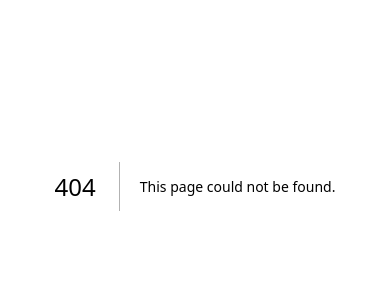
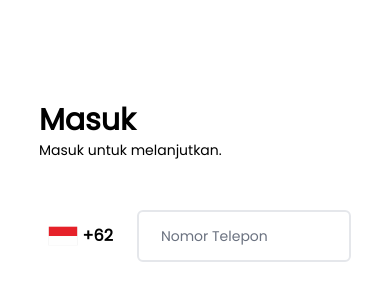
Before and after one commit to mutaqinmi/cgm-app-api, a Next.js app: page /signin in a window 390 px wide. Before the commit this address had no page. Shown: the part 236-536 px from the top of the page. Built offline with nearby package versions, Linux system fonts and the light colour scheme.

Commit message:
feat: phone number input and sign in

```diff
--- a/src/app/api/v1/admin/auth/signout/route.ts
+++ b/src/app/api/v1/admin/auth/signout/route.ts
@@ -12,9 +12,9 @@ export async function GET(req: req){
 
         if(!verified_token){
             return res.json({
-                message: 'token not found',
+                message: 'invalid token',
             }, {
-                status: 400
+                status: 401
             })
         }
 
--- /dev/null
+++ b/src/app/signin/page.tsx
@@ -0,0 +1,16 @@
+import PhoneNumberInput from "@/components/phone-number-input";
+import Form from "next/form";
+
+export default function Page(){
+    return <div className="h-screen w-screen flex justify-center items-center">
+        <div className="md:p-4 w-4/5 md:shadow-md md:rounded-md">
+            <div>
+                <h1 className="text-3xl font-semibold">Masuk</h1>
+                <span className="text-sm">Masuk untuk melanjutkan.</span>
+            </div>
+            <Form action={""} formMethod="POST">
+                <PhoneNumberInput className="mt-12"/>
+            </Form>
+        </div>
+    </div>
+}
--- a/src/components/phone-number-input.tsx
+++ b/src/components/phone-number-input.tsx
@@ -1,20 +1,15 @@
 import Image from "next/image"
 
-export default function PhoneNumberInput() {
-  return <div className="flex w-full h-16 items-center mb-1 gap-4">
-    <div className="flex items-center w-28 h-11 rounded-lg shadow-md px-2 gap-1 cursor-default">
-      <Image src="/bendera.png" width={500} height={500} alt="Picture of the author" className="w-10 h-5"/>
-      <div><span className="font-semibold">+62</span></div>
+export default function PhoneNumberInput(props: {className?: string}) {
+  return <div className={`flex w-full items-center my-2 gap-4 ${props.className}`}>
+    <div className="flex items-center w-28 h-11 rounded-lg px-2 gap-1 cursor-default">
+      <Image src="/bendera.png" width={500} height={500} alt="Indonesian Flag" className="w-10 h-5"/>
+      <span className="font-semibold">+62</span>
     </div>
-    <div className="w-full h-11 relative flex rounded-lg">
-      <input
-        required
-        className="peer w-full bg-transparent outline-none px-4 text-base rounded-lg bg-white shadow-md"
-        id="address"
-        type="number"
-      />
-      <label htmlFor="address" className="cursor-text absolute top-1/2 translate-y-[-50%] bg-white left-4 px-2 peer-focus:top-0 peer-focus:left-3 text-base peer-focus:text-sm peer-focus:text-black peer-valid:-top-0 peer-valid:left-3 peer-valid:text-sm peer-valid:text-black duration-300">
-        <span className="text-gray-500">Nomor Telepon</span>
+    <div className="w-full relative flex rounded-lg">
+      <input required className="peer w-full outline-none px-4 py-3 text-base rounded-md bg-white border-2" id="address" type="number"/>
+      <label htmlFor="address" className="text-gray-500 text-sm cursor-text absolute top-1/2 translate-y-[-50%] bg-white left-4 px-2 peer-focus:top-0 peer-focus:left-3 peer-focus:text-sm peer-focus:text-black peer-valid:-top-0 peer-valid:left-3 peer-valid:text-sm peer-valid:text-black duration-300">
+        Nomor Telepon
       </label>
     </div>
   </div>
```
Also changed, not shown: 1 other file (tests, documents, lock files or other folders).
